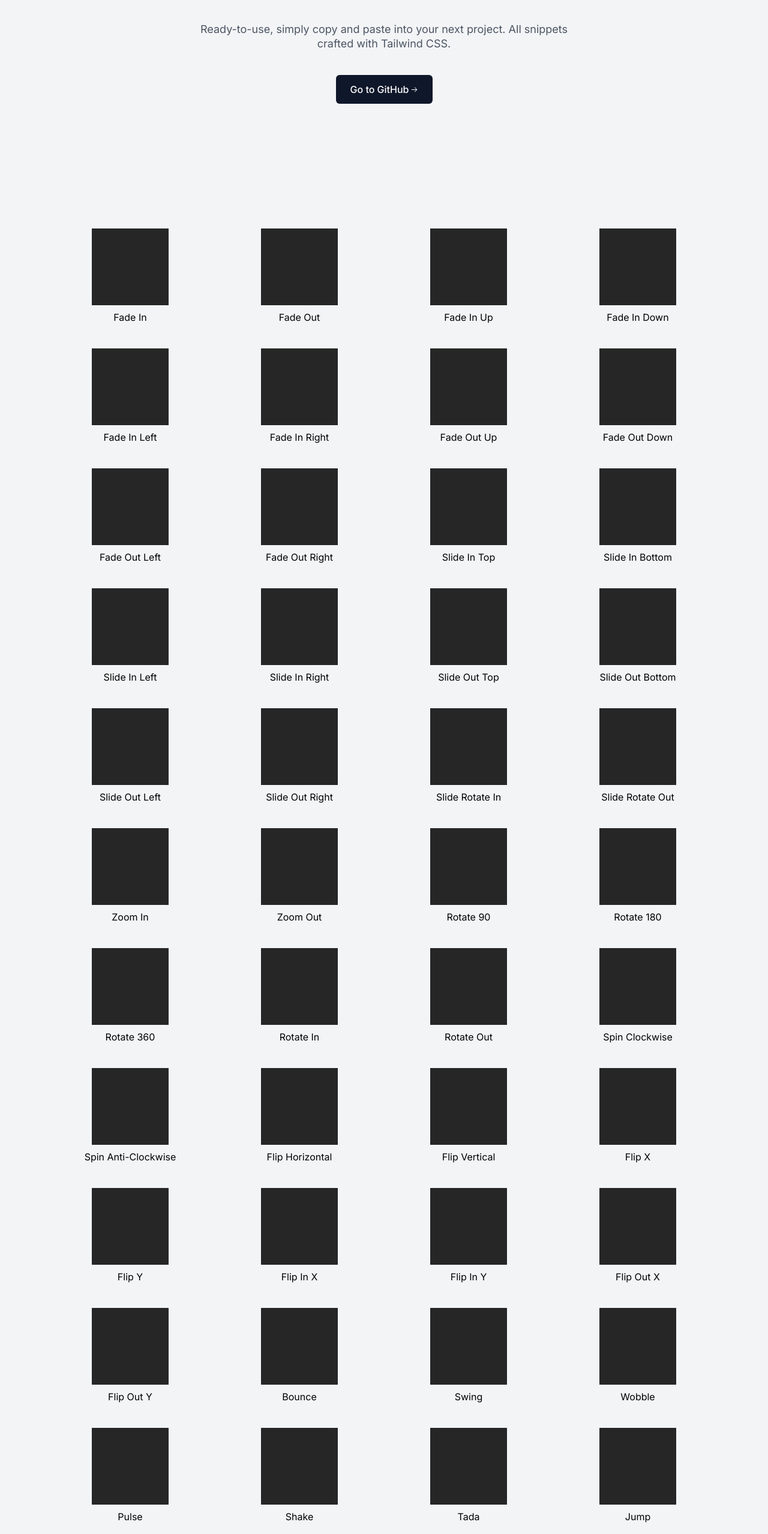
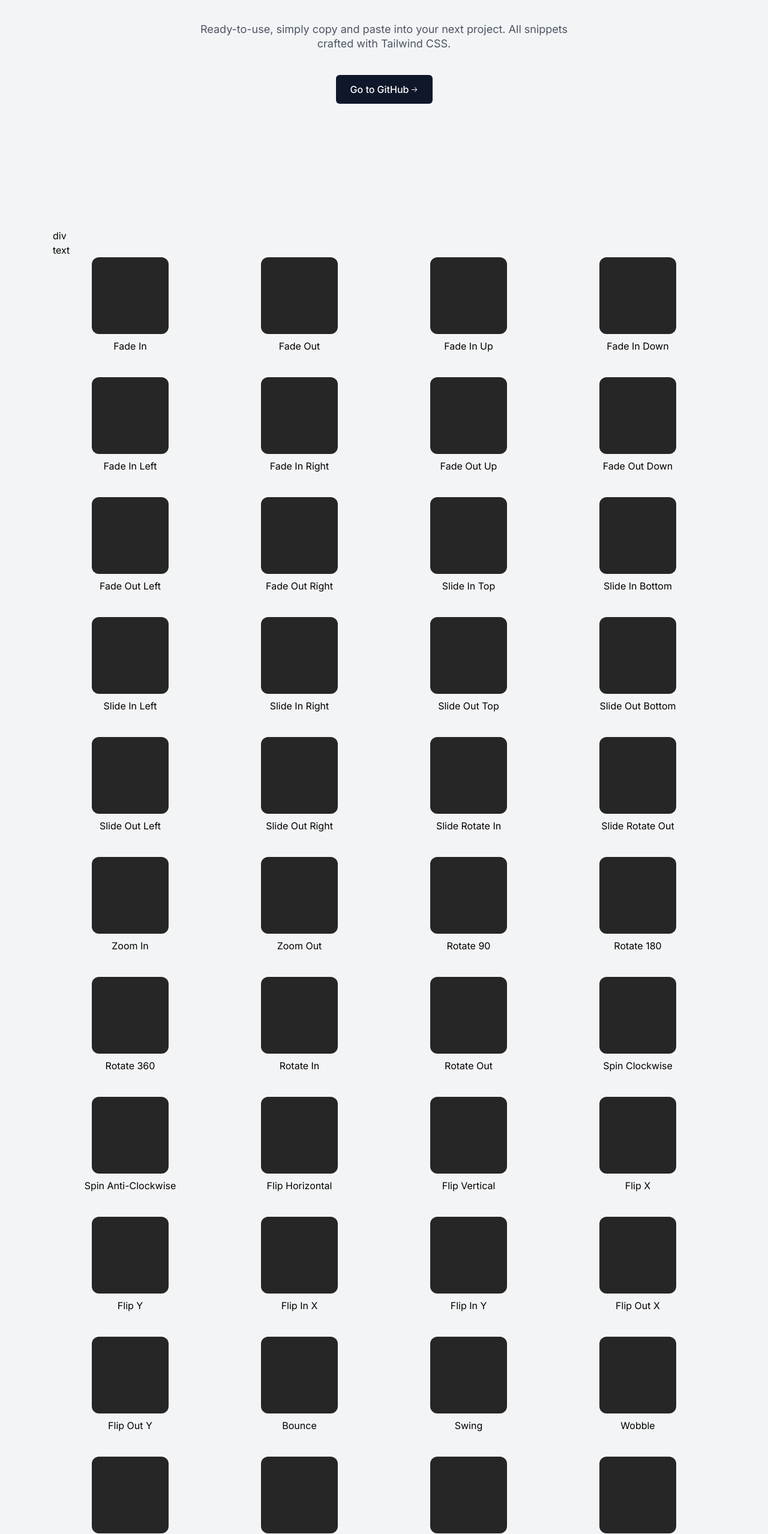
Before and after one commit to ibelick/animation, a Next.js app: page / in a window 1280 px wide. Shown: the part 242-2800 px from the top of the page at 60% size. Built offline with nearby package versions, Linux system fonts and the light colour scheme.

Commit message:
feat: add text anim

```diff
--- a/app/components/animations.tsx
+++ b/app/components/animations.tsx
@@ -1,9 +1,34 @@
 "use client";
 import React, { useState } from "react";
 
-const globalCn = "w-32 h-32 bg-neutral-800";
+const animDivCn = "w-32 h-32 bg-neutral-800 rounded-xl";
+const animTextCn = "text-neutral-800 text-2xl font-bold";
 
-const ContainerAnimation = ({ children }: { children: React.ReactNode }) => {
+type Type = "div" | "text";
+
+type AnimationProps = {
+  type: Type;
+};
+
+const ContentAnimation: React.FC<AnimationProps> = ({ type }) => {
+  if (type === "text") {
+    return <div className={animTextCn}>Hello World</div>;
+  }
+
+  if (type === "div") {
+    return <div className={animDivCn} />;
+  }
+
+  return null;
+};
+
+const ContainerAnimation = ({
+  children,
+  type,
+}: {
+  children: React.ReactNode;
+  type: Type;
+}) => {
   const [isHovered, setIsHovered] = useState(false);
 
   return (
@@ -12,487 +37,505 @@ const ContainerAnimation = ({ children }: { children: React.ReactNode }) => {
       onMouseEnter={() => setIsHovered(true)}
       onMouseLeave={() => setIsHovered(false)}
     >
-      {!isHovered ? <div className={globalCn} /> : children}
+      {!isHovered ? <ContentAnimation type={type} /> : children}
     </div>
   );
 };
 
-export const FadeIn = () => {
+// @note: animate class doesn't work, so we use one component per animation
+
+export const FadeIn: React.FC<AnimationProps> = ({ type }) => {
+  if (type === "text") {
+    return (
+      <ContainerAnimation type={type}>
+        <div className={`${animTextCn} animate-fade-in`}>Hello World</div>
+      </ContainerAnimation>
+    );
+  }
+
   return (
-    <ContainerAnimation>
-      <div className={`${globalCn} animate-fade-in`} />
+    <ContainerAnimation type={type}>
+      <div className={`${animDivCn} animate-fade-in`} />
     </ContainerAnimation>
   );
 };
 
-export const FadeOut = () => {
+export const FadeOut: React.FC<AnimationProps> = ({ type }) => {
+  if (type === "text") {
+    return (
+      <ContainerAnimation type={type}>
+        <div className={`${animTextCn} animate-fade-out`}>Hello World</div>
+      </ContainerAnimation>
+    );
+  }
+
   return (
-    <ContainerAnimation>
-      <div className={`${globalCn} animate-fade-out`} />
+    <ContainerAnimation type={type}>
+      <div className={`${animDivCn} animate-fade-out`} />
     </ContainerAnimation>
   );
 };
 
-export const FadeInUp = () => {
+export const FadeInUp: React.FC<AnimationProps> = ({ type }) => {
   return (
-    <ContainerAnimation>
-      <div className={`${globalCn} animate-fade-in-up`} />
+    <ContainerAnimation type={type}>
+      <div className={`${animDivCn} animate-fade-in-up`} />
     </ContainerAnimation>
   );
 };
 
-export const FadeInDown = () => {
+export const FadeInDown: React.FC<AnimationProps> = ({ type }) => {
   return (
-    <ContainerAnimation>
-      <div className={`${globalCn} animate-fade-in-down`} />
+    <ContainerAnimation type={type}>
+      <div className={`${animDivCn} animate-fade-in-down`} />
     </ContainerAnimation>
   );
 };
 
-export const FadeInLeft = () => {
+export const FadeInLeft: React.FC<AnimationProps> = ({ type }) => {
   return (
-    <ContainerAnimation>
-      <div className={`${globalCn} animate-fade-in-left`} />
+    <ContainerAnimation type={type}>
+      <div className={`${animDivCn} animate-fade-in-left`} />
     </ContainerAnimation>
   );
 };
 
-export const FadeInRight = () => {
+export const FadeInRight: React.FC<AnimationProps> = ({ type }) => {
   return (
-    <ContainerAnimation>
-      <div className={`${globalCn} animate-fade-in-right`} />
+    <ContainerAnimation type={type}>
+      <div className={`${animDivCn} animate-fade-in-right`} />
     </ContainerAnimation>
   );
 };
 
-export const FadeOutUp = () => {
+export const FadeOutUp: React.FC<AnimationProps> = ({ type }) => {
   return (
-    <ContainerAnimation>
-      <div className={`${globalCn} animate-fade-out-up`} />
+    <ContainerAnimation type={type}>
+      <div className={`${animDivCn} animate-fade-out-up`} />
     </ContainerAnimation>
   );
 };
 
-export const FadeOutDown = () => {
+export const FadeOutDown: React.FC<AnimationProps> = ({ type }) => {
   return (
-    <ContainerAnimation>
-      <div className={`${globalCn} animate-fade-out-down`} />
+    <ContainerAnimation type={type}>
+      <div className={`${animDivCn} animate-fade-out-down`} />
     </ContainerAnimation>
   );
 };
 
-export const FadeOutLeft = () => {
+export const FadeOutLeft: React.FC<AnimationProps> = ({ type }) => {
   return (
-    <ContainerAnimation>
-      <div className={`${globalCn} animate-fade-out-left`} />
+    <ContainerAnimation type={type}>
+      <div className={`${animDivCn} animate-fade-out-left`} />
     </ContainerAnimation>
   );
 };
 
-export const FadeOutRight = () => {
+export const FadeOutRight: React.FC<AnimationProps> = ({ type }) => {
   return (
-    <ContainerAnimation>
-      <div className={`${globalCn} animate-fade-out-right`} />
+    <ContainerAnimation type={type}>
+      <div className={`${animDivCn} animate-fade-out-right`} />
     </ContainerAnimation>
   );
 };
 
-export const SlideInTop = () => {
+export const SlideInTop: React.FC<AnimationProps> = ({ type }) => {
   return (
-    <ContainerAnimation>
-      <div className={`${globalCn} animate-slide-in-top`} />
+    <ContainerAnimation type={type}>
+      <div className={`${animDivCn} animate-slide-in-top`} />
     </ContainerAnimation>
   );
 };
 
-export const SlideInBottom = () => {
+export const SlideInBottom: React.FC<AnimationProps> = ({ type }) => {
   return (
-    <ContainerAnimation>
-      <div className={`${globalCn} animate-slide-in-bottom`} />
+    <ContainerAnimation type={type}>
+      <div className={`${animDivCn} animate-slide-in-bottom`} />
     </ContainerAnimation>
   );
 };
 
-export const SlideInLeft = () => {
+export const SlideInLeft: React.FC<AnimationProps> = ({ type }) => {
   return (
-    <ContainerAnimation>
-      <div className={`${globalCn} animate-slide-in-left`} />
+    <ContainerAnimation type={type}>
+      <div className={`${animDivCn} animate-slide-in-left`} />
     </ContainerAnimation>
   );
 };
 
-export const SlideInRight = () => {
+export const SlideInRight: React.FC<AnimationProps> = ({ type }) => {
   return (
-    <ContainerAnimation>
-      <div className={`${globalCn} animate-slide-in-right`} />
+    <ContainerAnimation type={type}>
+      <div className={`${animDivCn} animate-slide-in-right`} />
     </ContainerAnimation>
   );
 };
 
-export const SlideOutTop = () => {
+export const SlideOutTop: React.FC<AnimationProps> = ({ type }) => {
   return (
-    <ContainerAnimation>
-      <div className={`${globalCn} animate-slide-out-top`} />
+    <ContainerAnimation type={type}>
+      <div className={`${animDivCn} animate-slide-out-top`} />
     </ContainerAnimation>
   );
 };
 
-export const SlideOutBottom = () => {
+export const SlideOutBottom: React.FC<AnimationProps> = ({ type }) => {
   return (
-    <ContainerAnimation>
-      <div className={`${globalCn} animate-slide-out-bottom`} />
+    <ContainerAnimation type={type}>
+      <div className={`${animDivCn} animate-slide-out-bottom`} />
     </ContainerAnimation>
   );
 };
 
-export const SlideOutLeft = () => {
+export const SlideOutLeft: React.FC<AnimationProps> = ({ type }) => {
   return (
-    <ContainerAnimation>
-      <div className={`${globalCn} animate-slide-out-left`} />
+    <ContainerAnimation type={type}>
+      <div className={`${animDivCn} animate-slide-out-left`} />
     </ContainerAnimation>
   );
 };
 
-export const SlideOutRight = () => {
+export const SlideOutRight: React.FC<AnimationProps> = ({ type }) => {
   return (
-    <ContainerAnimation>
-      <div className={`${globalCn} animate-slide-out-right`} />
+    <ContainerAnimation type={type}>
+      <div className={`${animDivCn} animate-slide-out-right`} />
     </ContainerAnimation>
   );
 };
 
-export const SlideRotateIn = () => {
+export const SlideRotateIn: React.FC<AnimationProps> = ({ type }) => {
   return (
-    <ContainerAnimation>
-      <div className={`${globalCn} animate-slide-rotate-in`} />
+    <ContainerAnimation type={type}>
+      <div className={`${animDivCn} animate-slide-rotate-in`} />
     </ContainerAnimation>
   );
 };
 
-export const SlideRotateOut = () => {
+export const SlideRotateOut: React.FC<AnimationProps> = ({ type }) => {
   return (
-    <ContainerAnimation>
-      <div className={`${globalCn} animate-slide-rotate-out`} />
+    <ContainerAnimation type={type}>
+      <div className={`${animDivCn} animate-slide-rotate-out`} />
     </ContainerAnimation>
   );
 };
 
-export const ZoomIn = () => {
+export const ZoomIn: React.FC<AnimationProps> = ({ type }) => {
   return (
-    <ContainerAnimation>
-      <div className={`${globalCn} animate-zoom-in`} />
+    <ContainerAnimation type={type}>
+      <div className={`${animDivCn} animate-zoom-in`} />
     </ContainerAnimation>
   );
 };
 
-export const ZoomOut = () => {
+export const ZoomOut: React.FC<AnimationProps> = ({ type }) => {
   return (
-    <ContainerAnimation>
-      <div className={`${globalCn} animate-zoom-out`} />
+    <ContainerAnimation type={type}>
+      <div className={`${animDivCn} animate-zoom-out`} />
     </ContainerAnimation>
   );
 };
 
-export const Rotate90 = () => {
+export const Rotate90: React.FC<AnimationProps> = ({ type }) => {
   return (
-    <ContainerAnimation>
-      <div className={`${globalCn} animate-rotate-90`} />
+    <ContainerAnimation type={type}>
+      <div className={`${animDivCn} animate-rotate-90`} />
     </ContainerAnimation>
   );
 };
 
-export const Rotate180 = () => {
+export const Rotate180: React.FC<AnimationProps> = ({ type }) => {
   return (
-    <ContainerAnimation>
-      <div className={`${globalCn} animate-rotate-180`} />
+    <ContainerAnimation type={type}>
+      <div className={`${animDivCn} animate-rotate-180`} />
     </ContainerAnimation>
   );
 };
 
-export const Rotate360 = () => {
+export const Rotate360: React.FC<AnimationProps> = ({ type }) => {
   return (
-    <ContainerAnimation>
-      <div className={`${globalCn} animate-rotate-360`} />
+    <ContainerAnimation type={type}>
+      <div className={`${animDivCn} animate-rotate-360`} />
     </ContainerAnimation>
   );
 };
 
-export const RotateIn = () => {
+export const RotateIn: React.FC<AnimationProps> = ({ type }) => {
   return (
-    <ContainerAnimation>
-      <div className={`${globalCn} animate-rotate-in`} />
+    <ContainerAnimation type={type}>
+      <div className={`${animDivCn} animate-rotate-in`} />
     </ContainerAnimation>
   );
 };
 
-export const RotateOut = () => {
+export const RotateOut: React.FC<AnimationProps> = ({ type }) => {
   return (
-    <ContainerAnimation>
-      <div className={`${globalCn} animate-rotate-out`} />
+    <ContainerAnimation type={type}>
+      <div className={`${animDivCn} animate-rotate-out`} />
     </ContainerAnimation>
   );
 };
 
-export const SpinClockwise = () => {
+export const SpinClockwise: React.FC<AnimationProps> = ({ type }) => {
   return (
-    <ContainerAnimation>
-      <div className={`${globalCn} animate-spin-clockwise`} />
+    <ContainerAnimation type={type}>
+      <div className={`${animDivCn} animate-spin-clockwise`} />
     </ContainerAnimation>
   );
 };
 
-export const SpinAntiClockwise = () => {
+export const SpinAntiClockwise: React.FC<AnimationProps> = ({ type }) => {
   return (
-    <ContainerAnimation>
-      <div className={`${globalCn} animate-spin-anti-clockwise`} />
+    <ContainerAnimation type={type}>
+      <div className={`${animDivCn} animate-spin-anti-clockwise`} />
     </ContainerAnimation>
   );
 };
 
-export const FlipHorizontal = () => {
+export const FlipHorizontal: React.FC<AnimationProps> = ({ type }) => {
   return (
-    <ContainerAnimation>
-      <div className={`${globalCn} animate-flip-horizontal`} />
+    <ContainerAnimation type={type}>
+      <div className={`${animDivCn} animate-flip-horizontal`} />
     </ContainerAnimation>
   );
 };
 
-export const FlipVertical = () => {
+export const FlipVertical: React.FC<AnimationProps> = ({ type }) => {
   return (
-    <ContainerAnimation>
-      <div className={`${globalCn} animate-flip-vertical`} />
+    <ContainerAnimation type={type}>
+      <div className={`${animDivCn} animate-flip-vertical`} />
     </ContainerAnimation>
   );
 };
 
-export const FlipX = () => {
+export const FlipX: React.FC<AnimationProps> = ({ type }) => {
   return (
-    <ContainerAnimation>
-      <div className={`${globalCn} animate-flip-x`} />
+    <ContainerAnimation type={type}>
+      <div className={`${animDivCn} animate-flip-x`} />
     </ContainerAnimation>
   );
 };
 
-export const FlipY = () => {
+export const FlipY: React.FC<AnimationProps> = ({ type }) => {
   return (
-    <ContainerAnimation>
-      <div className={`${globalCn} animate-flip-y`} />
+    <ContainerAnimation type={type}>
+      <div className={`${animDivCn} animate-flip-y`} />
     </ContainerAnimation>
   );
 };
 
-export const FlipInX = () => {
+export const FlipInX: React.FC<AnimationProps> = ({ type }) => {
   return (
-    <ContainerAnimation>
-      <div className={`${globalCn} animate-flip-in-x`} />
+    <ContainerAnimation type={type}>
+      <div className={`${animDivCn} animate-flip-in-x`} />
     </ContainerAnimation>
   );
 };
 
-export const FlipInY = () => {
+export const FlipInY: React.FC<AnimationProps> = ({ type }) => {
   return (
-    <ContainerAnimation>
-      <div className={`${globalCn} animate-flip-in-y`} />
+    <ContainerAnimation type={type}>
+      <div className={`${animDivCn} animate-flip-in-y`} />
     </ContainerAnimation>
   );
 };
 
-export const FlipOutX = () => {
+export const FlipOutX: React.FC<AnimationProps> = ({ type }) => {
   return (
-    <ContainerAnimation>
-      <div className={`${globalCn} animate-flip-out-x`} />
+    <ContainerAnimation type={type}>
+      <div className={`${animDivCn} animate-flip-out-x`} />
     </ContainerAnimation>
   );
 };
 
-export const FlipOutY = () => {
+export const FlipOutY: React.FC<AnimationProps> = ({ type }) => {
   return (
-    <ContainerAnimation>
-      <div className={`${globalCn} animate-flip-out-y`} />
+    <ContainerAnimation type={type}>
+      <div className={`${animDivCn} animate-flip-out-y`} />
     </ContainerAnimation>
   );
 };
 
-export const Bounce = () => {
+export const Bounce: React.FC<AnimationProps> = ({ type }) => {
   return (
-    <ContainerAnimation>
-      <div className={`${globalCn} animate-bounce`} />
+    <ContainerAnimation type={type}>
+      <div className={`${animDivCn} animate-bounce`} />
     </ContainerAnimation>
   );
 };
 
-export const Swing = () => {
+export const Swing: React.FC<AnimationProps> = ({ type }) => {
   return (
-    <ContainerAnimation>
-      <div className={`${globalCn} animate-swing`} />
+    <ContainerAnimation type={type}>
+      <div className={`${animDivCn} animate-swing`} />
     </ContainerAnimation>
   );
 };
 
-export const Wobble = () => {
+export const Wobble: React.FC<AnimationProps> = ({ type }) => {
   return (
-    <ContainerAnimation>
-      <div className={`${globalCn} animate-wobble`} />
+    <ContainerAnimation type={type}>
+      <div className={`${animDivCn} animate-wobble`} />
     </ContainerAnimation>
   );
 };
 
-export const Pulse = () => {
+export const Pulse: React.FC<AnimationProps> = ({ type }) => {
   return (
-    <ContainerAnimation>
-      <div className={`${globalCn} animate-pulse`} />
+    <ContainerAnimation type={type}>
+      <div className={`${animDivCn} animate-pulse`} />
     </ContainerAnimation>
   );
 };
 
-export const Shake = () => {
+export const Shake: React.FC<AnimationProps> = ({ type }) => {
   return (
-    <ContainerAnimation>
-      <div className={`${globalCn} animate-shake`} />
+    <ContainerAnimation type={type}>
+      <div className={`${animDivCn} animate-shake`} />
     </ContainerAnimation>
   );
 };
 
-export const Tada = () => {
+export const Tada: React.FC<AnimationProps> = ({ type }) => {
   return (
-    <ContainerAnimation>
-      <div className={`${globalCn} animate-tada`} />
+    <ContainerAnimation type={type}>
+      <div className={`${animDivCn} animate-tada`} />
     </ContainerAnimation>
   );
 };
 
-export const Jump = () => {
+export const Jump: React.FC<AnimationProps> = ({ type }) => {
   return (
-    <ContainerAnimation>
-      <div className={`${globalCn} animate-jump`} />
+    <ContainerAnimation type={type}>
+      <div className={`${animDivCn} animate-jump`} />
     </ContainerAnimation>
   );
 };
 
-export const Hang = () => {
+export const Hang: React.FC<AnimationProps> = ({ type }) => {
   return (
-    <ContainerAnimation>
-      <div className={`${globalCn} animate-hang`} />
+    <ContainerAnimation type={type}>
+      <div className={`${animDivCn} animate-hang`} />
     </ContainerAnimation>
   );
 };
 
-export const RollIn = () => {
+export const RollIn: React.FC<AnimationProps> = ({ type }) => {
   return (
-    <ContainerAnimation>
-      <div className={`${globalCn} animate-roll-in`} />
+    <ContainerAnimation type={type}>
+      <div className={`${animDivCn} animate-roll-in`} />
     </ContainerAnimation>
   );
 };
 
-export const RollOut = () => {
+export const RollOut: React.FC<AnimationProps> = ({ type }) => {
   return (
-    <ContainerAnimation>
-      <div className={`${globalCn} animate-roll-out`} />
+    <ContainerAnimation type={type}>
+      <div className={`${animDivCn} animate-roll-out`} />
     </ContainerAnimation>
   );
 };
 
-export const Float = () => {
+export const Float: React.FC<AnimationProps> = ({ type }) => {
   return (
-    <ContainerAnimation>
-      <div className={`${globalCn} animate-float`} />
+    <ContainerAnimation type={type}>
+      <div className={`${animDivCn} animate-float`} />
     </ContainerAnimation>
   );
 };
 
-export const Sink = () => {
+export const Sink: React.FC<AnimationProps> = ({ type }) => {
   return (
-    <ContainerAnimation>
-      <div className={`${globalCn} animate-sink`} />
+    <ContainerAnimation type={type}>
+      <div className={`${animDivCn} animate-sink`} />
     </ContainerAnimation>
   );
 };
 
-export const Sway = () => {
+export const Sway: React.FC<AnimationProps> = ({ type }) => {
   return (
-    <ContainerAnimation>
-      <div className={`${globalCn} animate-sway`} />
+    <ContainerAnimation type={type}>
+      <div className={`${animDivCn} animate-sway`} />
     </ContainerAnimation>
   );
 };
 
-export const Flash = () => {
+export const Flash: React.FC<AnimationProps> = ({ type }) => {
   return (
-    <ContainerAnimation>
-      <div className={`${globalCn} animate-flash`} />
+    <ContainerAnimation type={type}>
+      <div className={`${animDivCn} animate-flash`} />
     </ContainerAnimation>
   );
 };
 
-export const Jiggle = () => {
+export const Jiggle: React.FC<AnimationProps> = ({ type }) => {
   return (
-    <ContainerAnimation>
-      <div className={`${globalCn} animate-jiggle`} />
+    <ContainerAnimation type={type}>
+      <div className={`${animDivCn} animate-jiggle`} />
     </ContainerAnimation>
   );
 };
 
-export const Blink = () => {
+export const Blink: React.FC<AnimationProps> = ({ type }) => {
   return (
-    <ContainerAnimation>
-      <div className={`${globalCn} animate-blink`} />
+    <ContainerAnimation type={type}>
+      <div className={`${animDivCn} animate-blink`} />
     </ContainerAnimation>
   );
 };
 
-export const Pop = () => {
+export const Pop: React.FC<AnimationProps> = ({ type }) => {
   return (
-    <ContainerAnimation>
-      <div className={`${globalCn} animate-pop`} />
+    <ContainerAnimation type={type}>
+      <div className={`${animDivCn} animate-pop`} />
     </ContainerAnimation>
   );
 };
 
-export const Heartbeat = () => {
+export const Heartbeat: React.FC<AnimationProps> = ({ type }) => {
   return (
-    <ContainerAnimation>
-      <div className={`${globalCn} animate-heartbeat`} />
+    <ContainerAnimation type={type}>
+      <div className={`${animDivCn} animate-heartbeat`} />
     </ContainerAnimation>
   );
 };
 
-export const ExpandHorizontally = () => {
+export const ExpandHorizontally: React.FC<AnimationProps> = ({ type }) => {
   return (
-    <ContainerAnimation>
-      <div className={`${globalCn} animate-expand-horizontally`} />
+    <ContainerAnimation type={type}>
+      <div className={`${animDivCn} animate-expand-horizontally`} />
     </ContainerAnimation>
   );
 };
 
-export const ContractHorizontally = () => {
+export const ContractHorizontally: React.FC<AnimationProps> = ({ type }) => {
   return (
-    <ContainerAnimation>
-      <div className={`${globalCn} animate-contract-horizontally`} />
+    <ContainerAnimation type={type}>
+      <div className={`${animDivCn} animate-contract-horizontally`} />
     </ContainerAnimation>
   );
 };
 
-export const ExpandVertically = () => {
+export const ExpandVertically: React.FC<AnimationProps> = ({ type }) => {
   return (
-    <ContainerAnimation>
-      <div className={`${globalCn} animate-expand-vertically`} />
+    <ContainerAnimation type={type}>
+      <div className={`${animDivCn} animate-expand-vertically`} />
     </ContainerAnimation>
   );
 };
 
-export const ContractVertically = () => {
+export const ContractVertically: React.FC<AnimationProps> = ({ type }) => {
   return (
-    <ContainerAnimation>
-      <div className={`${globalCn} animate-contract-vertically`} />
+    <ContainerAnimation type={type}>
+      <div className={`${animDivCn} animate-contract-vertically`} />
     </ContainerAnimation>
   );
 };
 
-export const RubberBand = () => {
+export const RubberBand: React.FC<AnimationProps> = ({ type }) => {
   return (
-    <ContainerAnimation>
-      <div className={`${globalCn} animate-rubber-band`} />
+    <ContainerAnimation type={type}>
+      <div className={`${animDivCn} animate-rubber-band`} />
     </ContainerAnimation>
   );
 };
--- a/app/components/list-animation.tsx
+++ b/app/components/list-animation.tsx
@@ -1,3 +1,5 @@
+"use client";
+import { useState } from "react";
 import {
   FadeIn,
   FadeOut,
@@ -144,20 +146,30 @@ const animations = [
   { component: RubberBand, category: "Stretching", name: "Rubber Band" },
 ];
 
+type Type = "div" | "text";
+
 const ListAnimation = () => {
+  const [type, setType] = useState<Type>("div");
+
   return (
+    <div>
+      <div>
+        <div onClick={() => setType("div")}>div</div>
+        <div onClick={() => setType("text")}>text</div>
+      </div>
       <div className="grid grid-cols-1 gap-6 pb-6 md:grid-cols-2 lg:grid-cols-4">
         {animations.map((animation, index) => {
           return (
             <div key={index} className="mb-4 flex items-center flex-col">
               <div className="">
-              <animation.component />
+                <animation.component type={type} />
               </div>
               <span className="inline-flex mt-2">{animation.name}</span>
             </div>
           );
         })}
       </div>
+    </div>
   );
 };
 
--- a/app/page.tsx
+++ b/app/page.tsx
@@ -26,7 +26,7 @@ export default function Home() {
                 />
               </a>
               <a
-                href="https://github.com/ibelick/background-snippets"
+                href="https://github.com/ibelick/animation"
                 target="_blank"
                 rel="noopener noreferrer"
                 className="inline-flex"
@@ -71,7 +71,7 @@ export default function Home() {
               </p>
               <div className="mt-10 flex gap-4">
                 <a
-                  href="https://github.com/ibelick/background-snippets"
+                  href="https://github.com/ibelick/animation"
                   target="_blank"
                   rel="noopener noreferrer"
                   className="inline-flex items-center"
```
Lines whose indentation alone changed are shown as unchanged.
